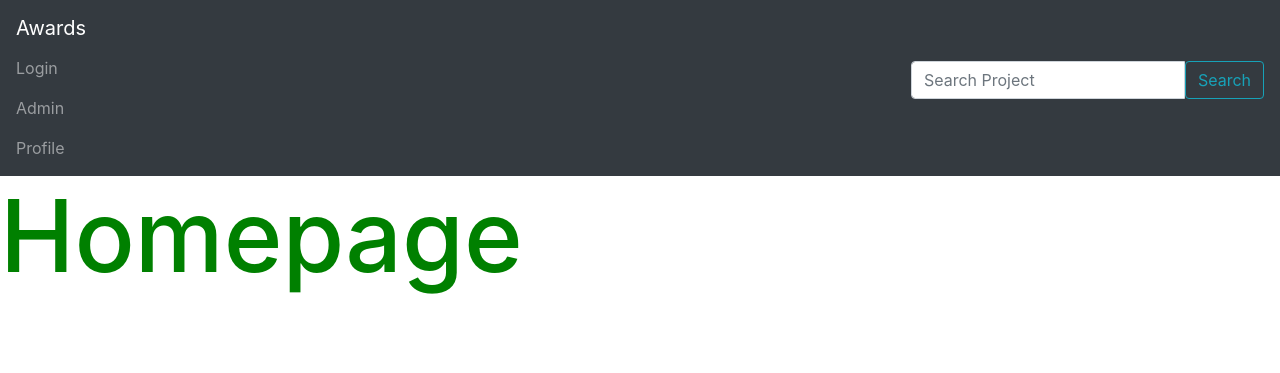
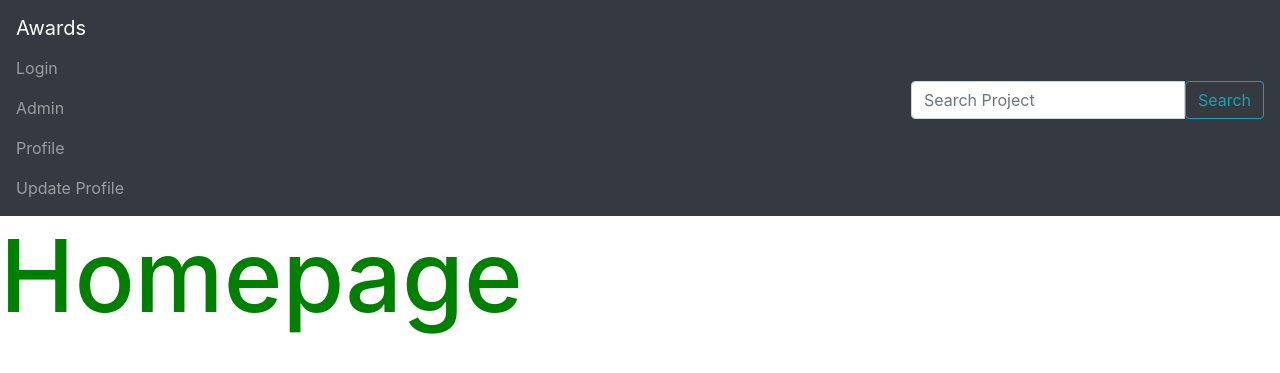
Before and after one commit to brenda-wanjiku/projectIP, a Django app: page / in a window 1280 px wide. Shown: the top 373 px of the page. Run offline with Django 3.2, Linux system fonts and the light colour scheme; some libraries are stand-ins or nearby versions.

Commit message:
Creates an update profile function

```diff
--- a/project/templates/navbar.html
+++ b/project/templates/navbar.html
@@ -27,6 +27,9 @@
                 </li>
                 <li>
                     <a class="nav-link" href="/profile">Profile</a>
+                </li>
+                <li>
+                <a class="nav-link" href="{% url 'update_profile' %}">Update Profile</a>
                 </li>
 
                 <!---- Adding a search form -->
--- a/project/templates/profile.html
+++ b/project/templates/profile.html
@@ -5,6 +5,8 @@
         <div class="row">
             <img src="{{profile.profile_photo.url}}" class="avatar" alt="">
             <h1>{{profile.user}}</h1>
+            <h2>{{profile.contact}}</h2>
+            <img src="{{profile.profile_pic.url}}">
 
         </div>
 
--- a/project/urls.py
+++ b/project/urls.py
@@ -7,6 +7,7 @@ urlpatterns=[
     path('', views.homepage, name ='homepage'),
     path('search/', views.search_results, name='search_project'),
     path('profile/',views.profile, name = "profile"),
+    path('update_profile/',views.update_profile, name = "update_profile"),
 ]
 if settings.DEBUG:
     urlpatterns+= static(settings.MEDIA_URL, document_root = settings.MEDIA_ROOT)
--- a/project/views.py
+++ b/project/views.py
@@ -1,9 +1,10 @@
-from django.shortcuts import render
+from django.shortcuts import render,redirect
 from .models import Profile, Project
 from django.http import HttpResponse, HttpResponseRedirect
 from django.contrib.auth.decorators import login_required
 from django.contrib.auth.models import User
 from django.urls import reverse
+from .forms import EditProfileForm
 
 
 # Create your views here.
@@ -33,3 +34,23 @@ def profile(request):
     current_user = request.user
     profile = Profile.objects.get(user =current_user)
     return render(request, 'profile.html', {"profile" : profile} )
+
+
+def update_profile(request):
+    current_user = request.user
+
+    if request.method == "POST":
+        form = EditProfileForm(request.POST, request.FILES)
+        if form.is_valid():
+            profile_pic = form.cleaned_data['profile_pic']
+            bio  = form.cleaned_data['bio']
+            contact = form.cleaned_data['contact']
+
+            updated_profile = Profile.objects.get(user= current_user)
+            updated_profile.profile_pic = profile_pic
+            updated_profile.bio = bio
+            updated_profile.save()
+        return redirect('profile')
+    else:
+        form = EditProfileForm()
+    return render(request, 'update_profile.html', {"form": form})
```
Also changed, not shown: project/forms.py (added, +7 -0 lines), project/templates/update_profile.html (added, +38 -0 lines), media/project/architecture2.jpeg (added), media/project/architecture2_bt46pFQ.jpeg (added).
